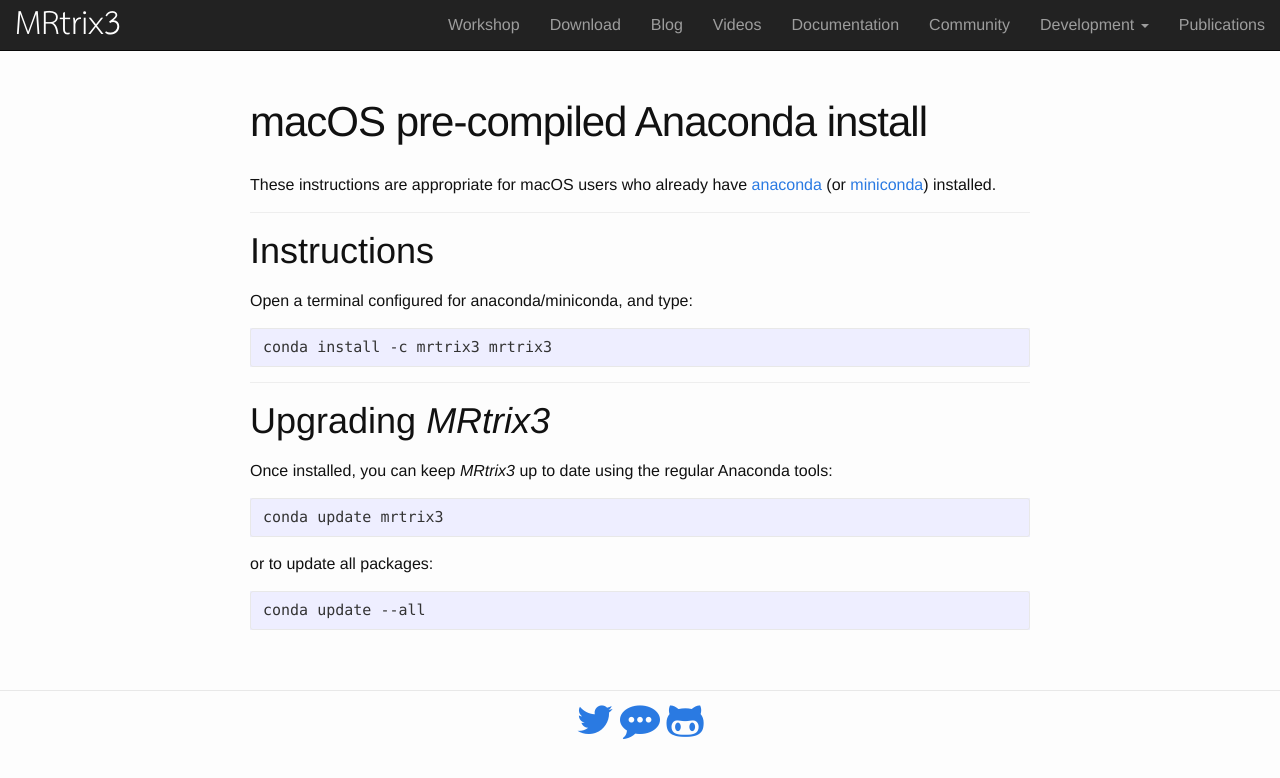
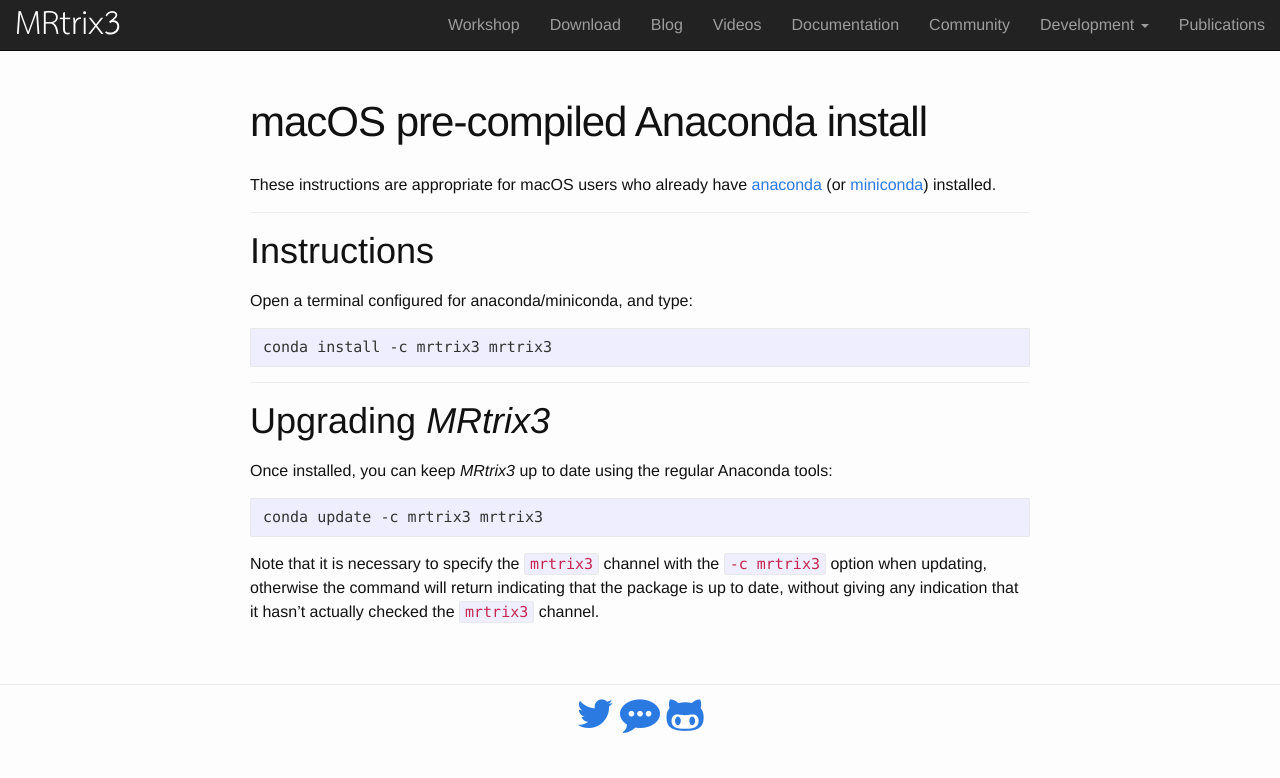
Before and after one commit to MRtrix3/MRtrix3.github.io, a Jekyll site: the page built from download/macos-anaconda.md, in a window 1280 px wide. Shown: the top 778 px of the page. Built offline with Jekyll 4.4.1, drawn with Linux system fonts in a browser that asks for light colours; nearby versions of some CDN libraries.

Commit message:
update anaconda update instructions

````diff
--- a/download/macos-anaconda.md
+++ b/download/macos-anaconda.md
@@ -26,9 +26,9 @@
 Once installed, you can keep *MRtrix3* up to date using the regular Anaconda
 tools:
 ```
-conda update mrtrix3
+conda update -c mrtrix3 mrtrix3
 ```
-or to update all packages:
-```
-conda update --all
-```
+Note that it is necessary to specify the `mrtrix3` channel with the `-c
+mrtrix3` option when updating, otherwise the command will return indicating
+that the package is up to date, without giving any indication that it hasn't
+actually checked the `mrtrix3` channel.
````
Also changed, not shown: download/linux-anaconda.md (+5 -5 lines).
